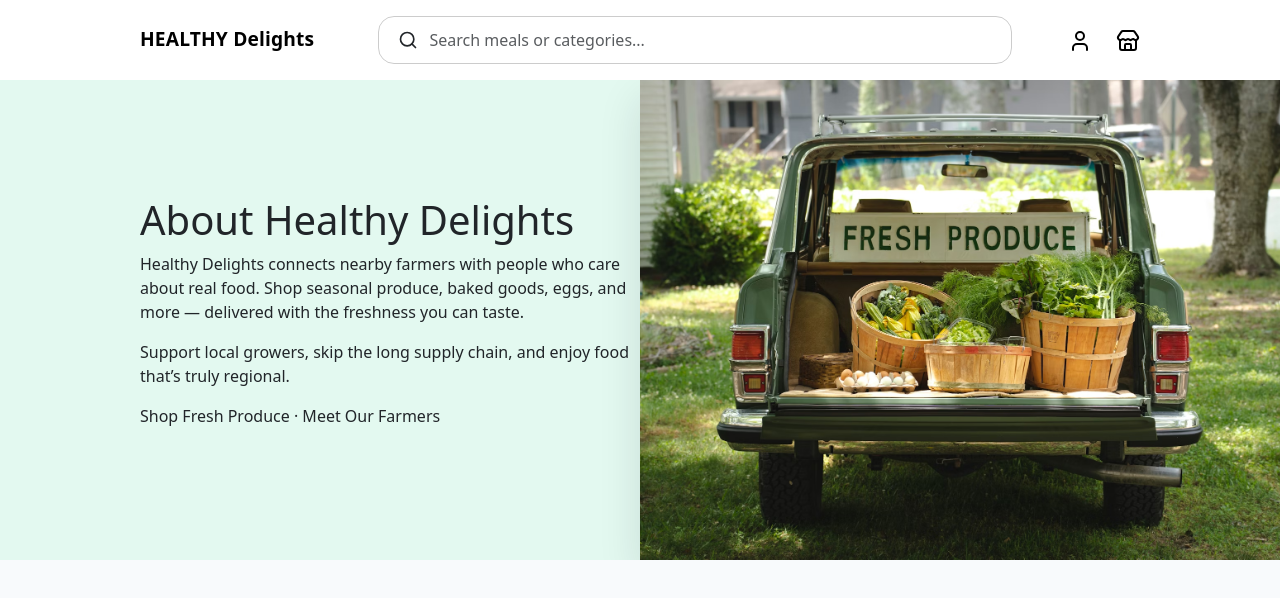
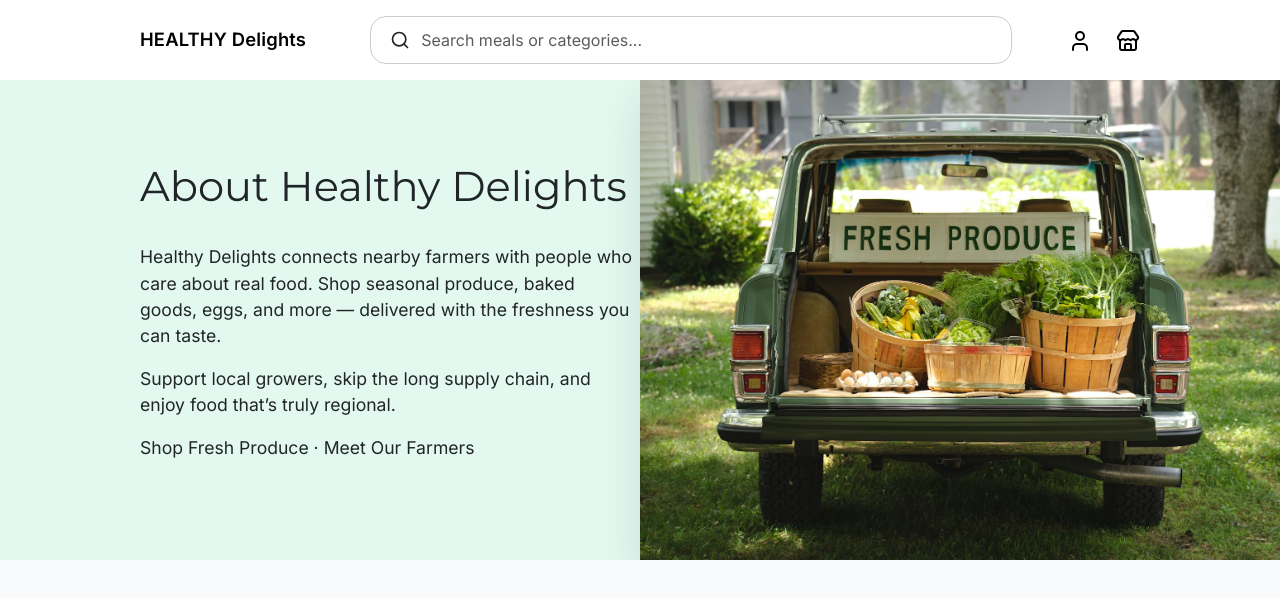
Before and after one commit to dobirr/cs-sl-mern-foundation, a website built with Vite: page client/index.html in a window 1280 px wide. Built offline with nearby package versions, Linux system fonts and the light colour scheme.

Commit message:
chore(client): modify css to scss styles

```diff
--- a/client/src/style.scss
+++ b/client/src/style.scss
@@ -1,14 +1,19 @@
+
+@import '@fontsource/inter/400.css';
+@import '@fontsource/inter/600.css';
+@import '@fontsource/inter/700.css';
+
+@import '@fontsource/montserrat/400.css';
+@import '@fontsource/montserrat/600.css';
+@import '@fontsource/montserrat/700.css';
+
 /* Main */
-
 :root {
-  font-family:
-    'Inter',
-    system-ui,
-    -apple-system,
-    sans-serif;
   line-height: 1.6;
   color: #0f172a;
   background: #f8fafc;
+  --bs-font-sans-serif: 'Inter', system-ui, -apple-system, sans-serif;
+  --bs-body-font-family: var(--bs-font-sans-serif);
 }
 
 body {
@@ -37,37 +42,26 @@ body {
   border: 1px solid #e2e8f0;
 }
 
-.brand {
-  font-weight: 700;
-  letter-spacing: -0.02em;
-}
-
-.brand a {
-  color: #000;
-  letter-spacing: 0.01rem;
-  font-size: 1.2rem;
-  font-weight: 600;
-}
-
 /* Header */
-header nav a {
+header nav {
+  a {
     color: #000;
     transition: color 0.4s ease;
     &:hover {
       color: #0bae76;
     }
   }
-header nav svg {
+  svg {
     width: 1.5rem;
   }
+}
 
-/* search */
+/* Search */
 .search {
   border: 1px solid rgba(0,0,0, 0.2);
   padding: 0.3rem 0.2rem 0.3rem 1.2rem;
   border-radius: 1rem;
-}
-.search input {
+  input {
     border: none;
     &:focus {
       outline: none;
@@ -75,7 +69,7 @@ header nav svg {
       box-shadow: none;
     }
   }
-.search button {
+  button {
     all: unset;
     cursor: pointer;
     display: inline-flex;
@@ -83,8 +77,22 @@ header nav svg {
     font-size: 0.8rem;
     font-weight: 600;
   }
-.search .search-ico {
+  .search-ico {
     width: 1.25rem;
+  }
+}
+
+/* Brand */
+.brand {
+  font-weight: 700;
+  letter-spacing: -0.02em;
+  a {
+    color: #000;
+    letter-spacing: 0.01rem;
+    font-size: 1.15rem;
+    font-weight: 600;
+    font-family: 'Inter', system-ui, -apple-system, sans-serif;
+  }
 }
 
 /* Toasts */
@@ -135,18 +143,23 @@ header nav svg {
   background: #fd7e14;
 }
 
-/* Hero layout */
+/* Hero */
 .hero {
   position: relative;
   overflow: hidden;
   margin: 0 0 2rem;
   background: #e3f9f0;
+  font-size: 1.1rem;
+  h1 {
+    font-family: 'Montserrat', system-ui, -apple-system, sans-serif;
+    font-weight: 500;
+    font-size: 2.6rem;
+    line-height: 1.2;
+    margin-bottom: 2rem;
   }
-
-.hero .row {
+  .row {
     min-height: 60vh;
   }
-
   .hero-visual-floating {
     position: absolute;
     right: 0;
@@ -163,15 +176,18 @@ header nav svg {
     box-shadow: 0 18px 40px rgba(15, 23, 42, 0.12);
     display: block;
   }
+}
+
+
+
 
 /**
 * Bootstrap Overrides **
 */
+.container-fluid {
+  max-width: 80%;
+}
 .row {
   --bs-gutter-x: 0.5rem;
   --bs-gutter-y: 0;
 }
-
-.container-fluid {
-  max-width: 80%;
-}
```
Lines whose indentation alone changed are shown as unchanged.
